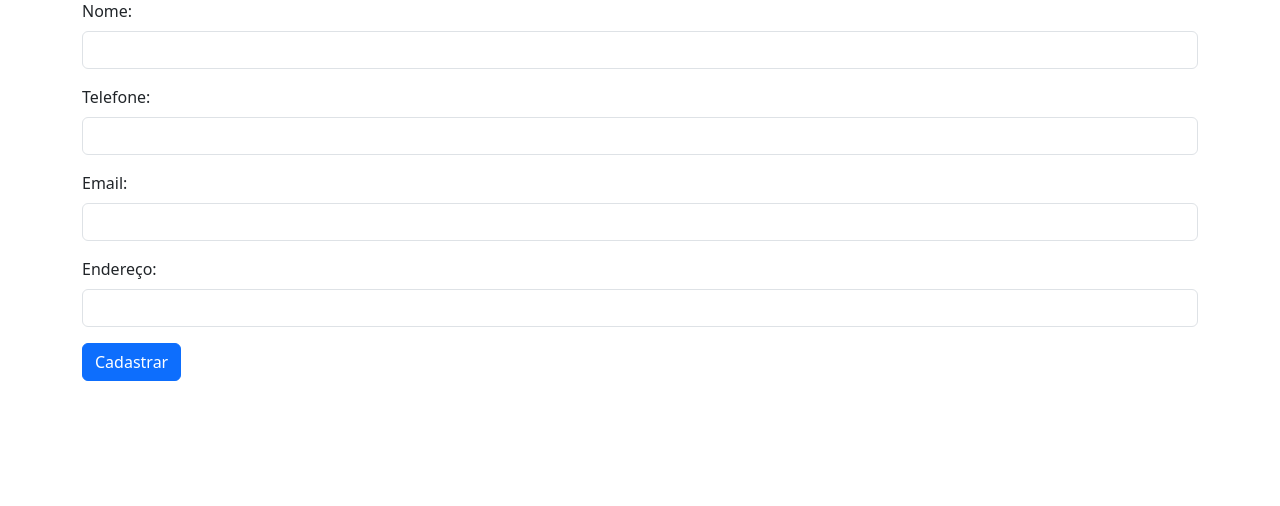
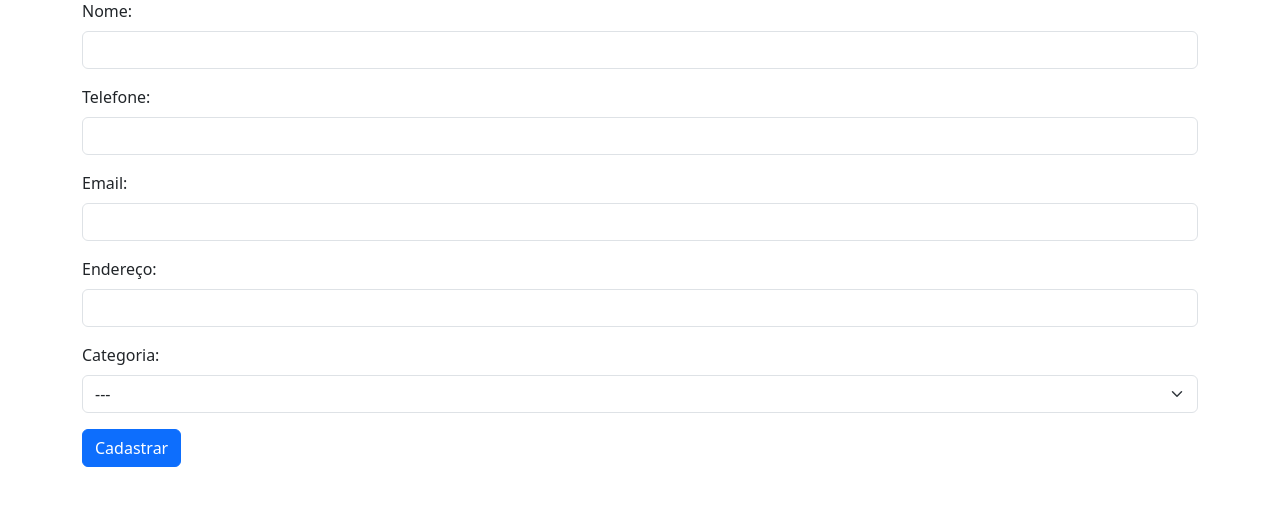
Before and after one commit to Luizbernardi/agendaProva, a Django app: page /cadastro/ in a window 1280 px wide. Shown: the part 105-611 px from the top of the page. Run offline with Django 5.2, Linux system fonts and the light colour scheme; data comes from the database, SQL or seed files in the repository; both versions use the stored data as it was after the commit; parts of the project's set-up code (start-up, migrations or seed data) failed here and were passed over.

Commit message:
adicionando selected

```diff
--- a/myapp/models.py
+++ b/myapp/models.py
@@ -11,6 +11,7 @@ class Contato(models.Model):
     telefone = models.CharField(max_length=15, verbose_name="Telefone")
     email = models.EmailField(verbose_name="Email", blank=True, null=True)
     endereco = models.CharField(max_length=255, verbose_name="Endereço")
+    categoria = models.ForeignKey(Categoria, on_delete=models.CASCADE, verbose_name="Categoria")
 
     def __str__(self):
         return self.nome
--- a/myapp/templates/myapp/contato_cadastro.html
+++ b/myapp/templates/myapp/contato_cadastro.html
@@ -45,6 +45,15 @@
                 <label for="endereco" class="form-label">Endereço:</label>
                 <input type="text" id="endereco" name="endereco" class="form-control">
             </div>
+            <div class="mb-3">
+                <label for="categoria" class="form-label">Categoria:</label>
+                <select id="categoria" name="categoria" class="form-select" required>
+                    <option value="">---</option>
+                    {% for categoria in categorias %}
+                        <option value="{{ categoria.id }}">{{ categoria.nome }}</option>
+                    {% endfor %}
+                </select>
+            </div>
             <div>
                 <button type="submit" class="btn btn-primary">Cadastrar</button>
             </div>
--- a/myapp/templates/myapp/contato_detalhe.html
+++ b/myapp/templates/myapp/contato_detalhe.html
@@ -33,6 +33,7 @@
                 <p class="card-text"><strong>Telefone:</strong> {{ contato.telefone }}</p>
                 <p class="card-text"><strong>Email:</strong> {{ contato.email }}</p>
                 <p class="card-text"><strong>Endereço:</strong> {{ contato.endereco }}</p>
+                <p class="card-text"><strong>Categoria:</strong> {{ contato.categoria }}</p>
                 <a href="{% url 'listagem_contatos' %}" class="btn btn-primary mt-3">Voltar a Listagem</a>
                 </div>
         </div>
--- a/myapp/templates/myapp/listagem_contatos.html
+++ b/myapp/templates/myapp/listagem_contatos.html
@@ -34,6 +34,7 @@
                     <th class="bg-dark text-white">Telefone</th>
                     <th class="bg-dark text-white">Email</th>
                     <th class="bg-dark text-white">Endereço</th>
+                    <th class="bg-dark text-white">Categoria</th>
                 </tr>
             </thead>
             <tbody>
@@ -45,6 +46,7 @@
                     <td>{{ contato.telefone }}</td>
                     <td>{{ contato.email }}</td>
                     <td>{{ contato.endereco }}</td>
+                    <td>{{ contato.categoria }}</td>
                 </tr>
                 {% empty %}
                 <tr>
--- a/myapp/views.py
+++ b/myapp/views.py
@@ -3,7 +3,7 @@ from django.http import HttpResponse
 from django.views.generic import ListView, DetailView
 from django.views.generic.edit import CreateView
 from django.urls import reverse_lazy
-from .models import Contato
+from .models import Contato , Categoria
 from django.views import View
 
 class HomeView(View):
@@ -26,8 +26,13 @@ class ContatoDetalhesView(DetailView):
 class ContatoCreateView(CreateView):
     model = Contato
     template_name = 'myapp/contato_cadastro.html'
-    fields = ['nome', 'telefone', 'email', 'endereco']
+    fields = ['nome', 'telefone', 'email', 'endereco', 'categoria']
     success_url = reverse_lazy('listagem_contatos')
+
+    def get_context_data(self, **kwargs):
+        context = super().get_context_data(**kwargs)
+        context['categorias'] = Categoria.objects.all()
+        return context
 
     def post(self, request, *args, **kwargs):
         response = super().post(request, *args, **kwargs)
```
Also changed, not shown: db.sqlite3, myapp/migrations/0001_initial.py, myapp/migrations/0002_contato_delete_livro.py (deleted), myapp/migrations/0003_categoria.py (deleted).
